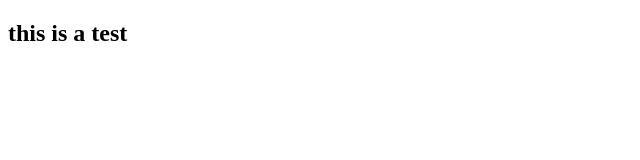
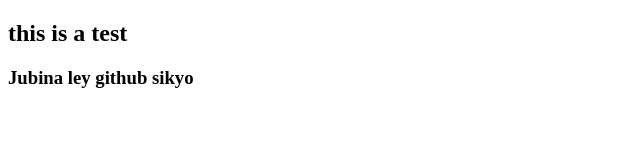
Before and after one commit to Hribhuhehe/Inventory-Management-System, a plain HTML site: page index.html in a window 1280 px wide. Shown: the whole page, without its empty margins (0-640 px from the left). Drawn offline with Linux system fonts and the light colour scheme.

Commit message:
Update index.html

```diff
--- a/index.html
+++ b/index.html
@@ -7,5 +7,6 @@
 </head>
 <body>
     <h2>this is a test</h2>
+    <h3>Jubina ley github sikyo</h3>
 </body>
 </html>
```
